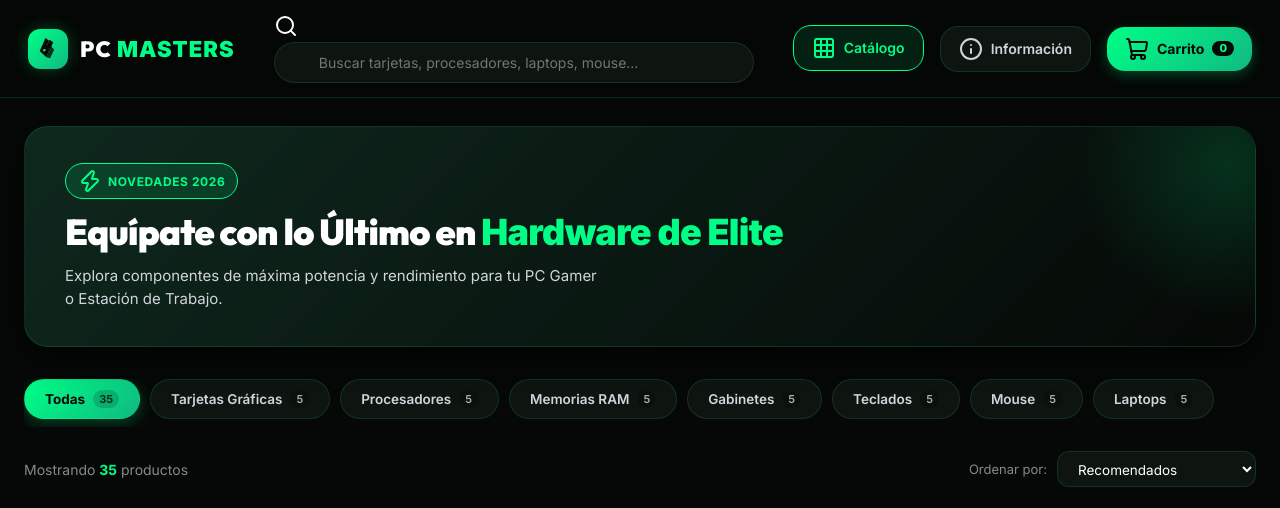
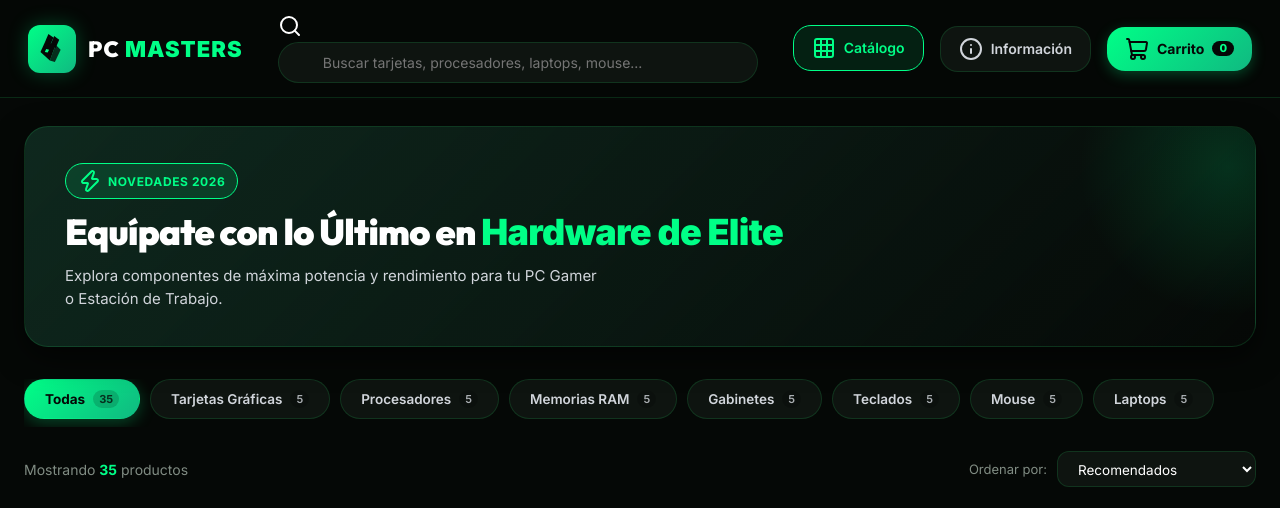
Before and after one commit to ASbarraga/marketing-pag-web, a plain HTML site: page index.html in a window 1280 px wide. Shown: the top 508 px of the page. Drawn offline with nearby package versions, Linux system fonts and the light colour scheme.

Commit message:
Increase rabbit logo size from 26px to 36px

```diff
--- a/index.css
+++ b/index.css
@@ -111,20 +111,20 @@ button {
 }
 
 .header-brand-icon {
-  width: 40px;
-  height: 40px;
+  width: 48px;
+  height: 48px;
   border-radius: var(--radius-md);
   background: var(--primary-gradient);
   display: flex;
   align-items: center;
   justify-content: center;
-  box-shadow: 0 0 16px var(--primary-glow);
+  box-shadow: 0 0 20px var(--primary-glow);
   transition: var(--transition);
 }
 
 .header-logo-icon-svg {
-  width: 26px;
-  height: 26px;
+  width: 36px;
+  height: 36px;
   display: block;
 }
 
```
